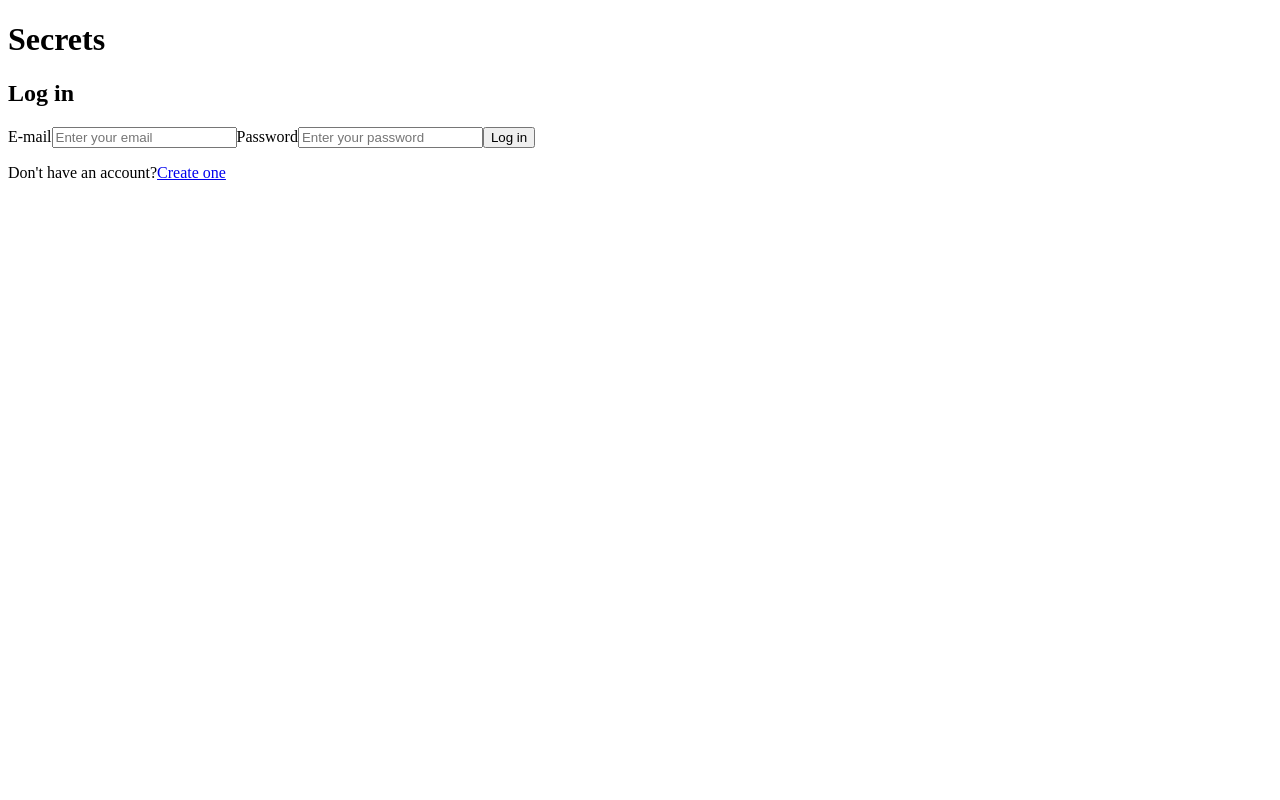
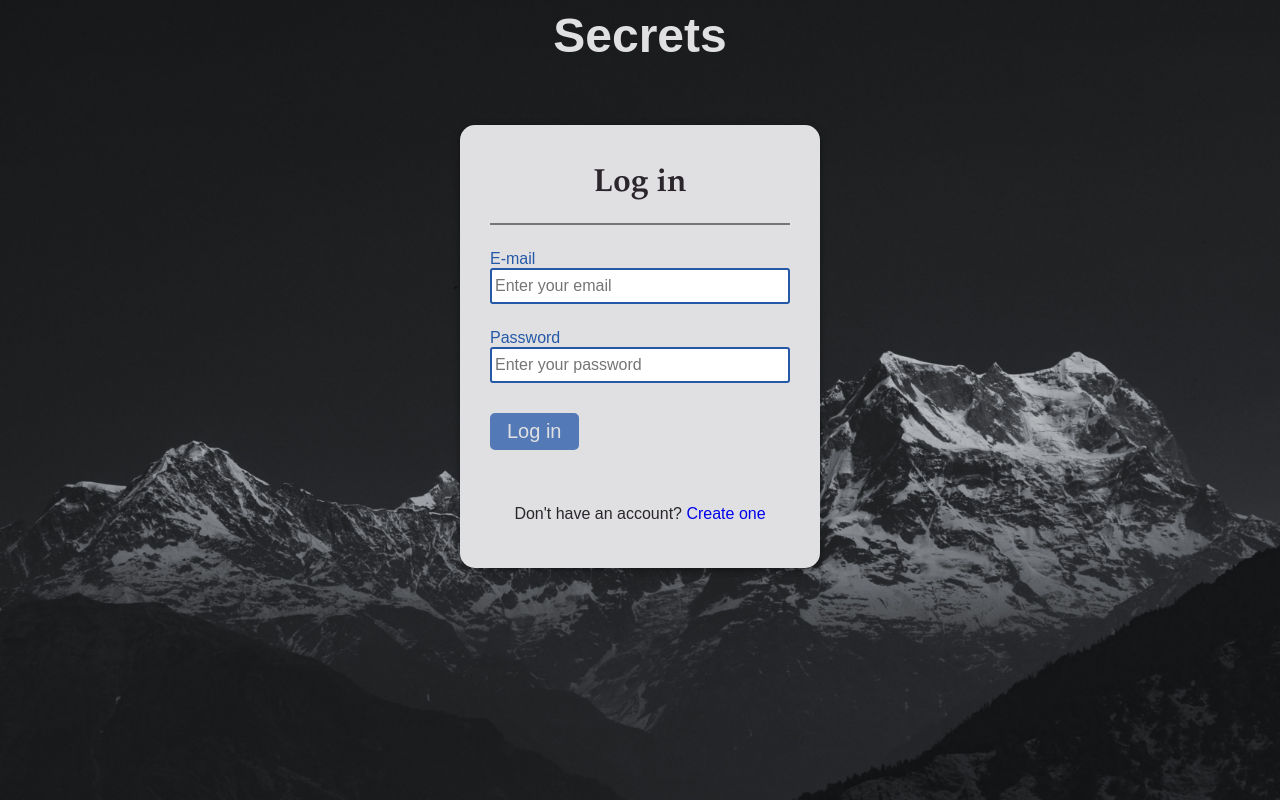
Before and after one commit to gaganjot99/Auth-demo, a React (Create React App) app: page / in a window 1280 px wide. Built offline with nearby package versions, Linux system fonts and the light colour scheme.

Commit message:
css added

```diff
--- a/src/App.css
+++ b/src/App.css
@@ -0,0 +1,114 @@
+:root {
+  --brown: #743a39;
+  --yellow: #f9b56f;
+  --blue: #2559a8;
+  --green: #076d39;
+  --white: #e0e0e2;
+  --black: #2b252c;
+  --red: rgb(209, 17, 17);
+}
+
+* {
+  padding: 0;
+  margin: 0;
+  box-sizing: border-box;
+}
+
+a {
+  text-decoration: none;
+}
+
+a:hover {
+  text-decoration: underline;
+}
+
+.App {
+  background-color: var(--yellow);
+  font-family: sans-serif;
+  color: var(--black);
+  min-height: 100vh;
+  background: url("../public/bg.jpg");
+  background-size: cover;
+}
+
+.App-header {
+  color: var(--white);
+  height: 75px;
+  font-size: 1.5rem;
+  text-align: center;
+}
+
+#main-logo {
+  padding-top: 8px;
+}
+
+#main-body {
+  background: var(--white);
+  margin: 50px auto;
+  width: 360px;
+  padding: 20px 30px;
+  border-radius: 15px;
+  box-shadow: 0 4px 5px 0 rgba(0, 0, 0, 0.14), 0 1px 10px 0 rgba(0, 0, 0, 0.12),
+    0 2px 4px -1px rgba(0, 0, 0, 0.2);
+}
+
+.main-form {
+  display: flex;
+  flex-flow: column nowrap;
+}
+
+.main-form h2 {
+  text-align: center;
+  border-bottom: 2px solid rgb(117, 117, 117);
+  padding: 20px 0px;
+  font-family: garamond, serif;
+  font-size: 2rem;
+}
+
+label {
+  color: var(--blue);
+  margin-top: 25px;
+  font-size: 1rem;
+}
+
+input {
+  font-size: 1rem;
+  border: 2px solid var(--blue);
+  padding: 7px 3px;
+  border-radius: 3px;
+}
+
+input:invalid {
+  border: 2px solid var(--red);
+}
+
+button {
+  font-size: 1.25rem;
+  padding: 5px;
+  cursor: pointer;
+  transition-duration: 300ms;
+}
+
+.auth-btn {
+  color: var(--white);
+  background: var(--blue);
+  border-radius: 5px;
+  border: 2px solid var(--blue);
+  margin: 30px 0px;
+  width: fit-content;
+  padding: 5px 15px;
+}
+
+.auth-btn:disabled {
+  opacity: 0.75;
+}
+
+.auth-btn:hover {
+  background-color: var(--green);
+  border: 2px solid var(--green);
+}
+
+.toggle-p {
+  text-align: center;
+  margin: 25px 0px;
+}
--- a/src/Login.js
+++ b/src/Login.js
@@ -1,20 +1,51 @@
+import { useEffect, useState } from "react";
+
 const Login = ({ setStatus }) => {
+  const [email, setEmail] = useState("");
+  const [password, setPassword] = useState("");
+
+  useEffect(() => {
+    if (
+      document.getElementById("email").checkValidity() &&
+      document.getElementById("password").value.length > 8
+    ) {
+      document.getElementsByClassName("auth-btn")[0].disabled = false;
+    } else {
+      document.getElementsByClassName("auth-btn")[0].disabled = true;
+    }
+  }, [email, password]);
+
   return (
     <div>
-      <form>
+      <form className="main-form">
         <h2>Log in</h2>
-        <label for="email">E-mail</label>
-        <input id="email" type="email" placeholder="Enter your email"></input>
-        <label for="password">Password</label>
+        <label htmlFor="email">E-mail</label>
+        <input
+          id="email"
+          type="email"
+          placeholder="Enter your email"
+          value={email}
+          onChange={(e) => {
+            setEmail(e.target.value);
+          }}
+        ></input>
+        <label htmlFor="password">Password</label>
         <input
           id="password"
           type="password"
           placeholder="Enter your password"
+          minLength={8}
+          value={password}
+          onChange={(e) => {
+            setPassword(e.target.value);
+          }}
         ></input>
-        <button type="submit">Log in</button>
+        <button className="auth-btn" type="submit" disabled>
+          Log in
+        </button>
       </form>
-      <p>
-        Don't have an account?
+      <p className="toggle-p">
+        Don't have an account?&nbsp;
         <a
           href="#signup"
           onClick={(e) => {
--- a/src/Signup.js
+++ b/src/Signup.js
@@ -1,32 +1,34 @@
 const Signup = ({ setStatus }) => {
   return (
     <div>
-      <form>
+      <form className="main-form">
         <h2>Sign up</h2>
-        <label for="email">E-mail</label>
+        <label htmlFor="email">E-mail</label>
         <input id="email" type="email" placeholder="Enter your email"></input>
-        <label for="username">Username</label>
+        <label htmlFor="username">Username</label>
         <input
           id="username"
           type="text"
           placeholder="Enter your new username"
         ></input>
-        <label for="password">Password</label>
+        <label htmlFor="password">Password</label>
         <input
           id="password"
           type="password"
           placeholder="Enter new password"
         ></input>
-        <label for="confirm-password">Confirm Password</label>
+        <label htmlFor="confirm-password">Confirm Password</label>
         <input
           id="confirm-password"
           type="password"
           placeholder="Enter new password again"
         ></input>
-        <button type="submit">Create Account</button>
+        <button className="auth-btn" type="submit">
+          Create Account
+        </button>
       </form>
-      <p>
-        Already have an account?
+      <p className="toggle-p">
+        Already have an account?&nbsp;
         <a
           href="#signup"
           onClick={(e) => {
```
Also changed, not shown: public/bg.jpg (added).
